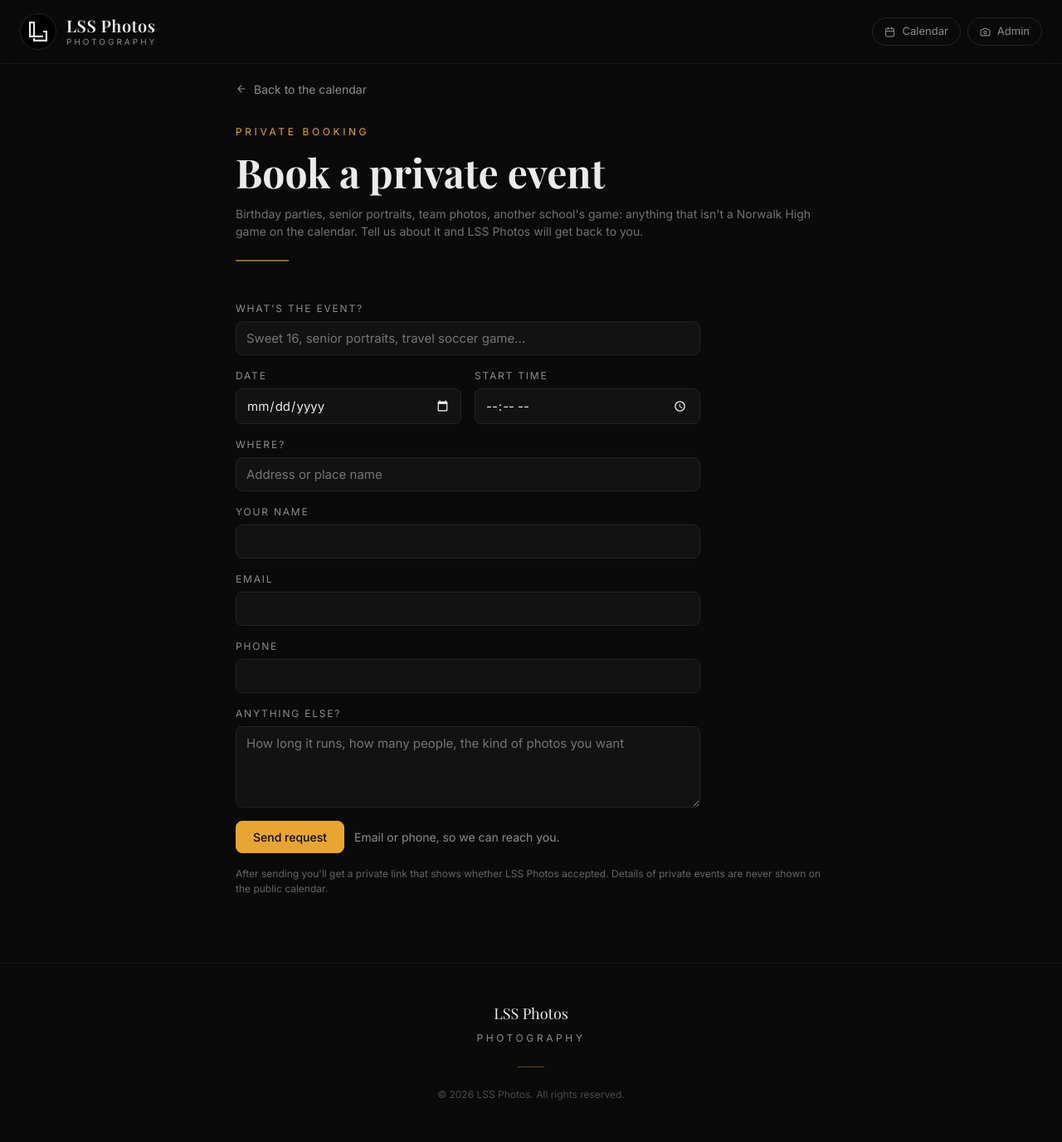
After one commit to Viper248/lss-photos, a Flask app: page /calendar/private in a window 1280 px wide. The commit adds this page. Shown: the whole page at 83% size. Run offline with Flask 3, Linux system fonts and the light colour scheme; data comes from the database, SQL or seed files in the repository; data that the repository does not hold is empty; some libraries are stand-ins or nearby versions.

Commit message:
Calendar: every Norwalk sport and level; busy days; private event bookings
Schedule sync (fciac.py):
- Reads Norwalk's all-teams page on the CIAC site (plus Brien McMahon's, for
  co-op teams it hosts) instead of per-sport varsity master schedules: every
  sport and level (varsity, JV, freshman) for the whole school year, in one
  ~2 second request. Fixes boys golf (FCIAC moved it to fall) and freshman
  football missing. Varsity game keys are unchanged, so bookings carry over.
- Multi-team meets, titled events, status (Canceled/Postponed); a blocked-IP or
  changed-layout page fails the sync instead of wiping the schedule.

Calendar: level filter; games tagged with level; "not available" days.

Busy days (Admin -> Bookings): block a day or a run of days with a private
note; no game or private requests then; warnings on requests and bookings.

Private events (/calendar/private): request LSS for anything not on the
calendar; same accept/decline and status page. The public calendar only says
"private booking" on that day.

Co-Authored-By: Claude Opus 5.5 <noreply@anthropic.com>

```diff
--- a/app.py
+++ b/app.py
@@ -1,5 +1,5 @@
-"""Photo gallery site: public galleries, FCIAC game calendar with booking requests, and /admin (user accounts)
-for uploads, bookings and site settings. Run/deploy: see README.md."""
+"""Photo gallery site: public galleries, Norwalk High game calendar with booking requests (games and private events),
+and /admin (user accounts) for uploads, bookings, busy days and site settings. Run/deploy: see README.md."""
 import io
 import os
 import re
@@ -37,7 +37,8 @@ LINKS = {  # key: (label, placeholder, what a bare handle is appended to); shown
 FORMATS = {"JPEG": ".jpg", "MPO": ".jpg", "PNG": ".png", "WEBP": ".webp"}
 THUMB_PX = 800  # long edge; sharp in the grid on retina screens, ~100 KB each
 MAX_FAILS, FAIL_WINDOW = 10, timedelta(minutes=15)  # per IP, then logins are refused for a while
-MAX_REQUESTS = 5  # booking requests per IP per hour
+MAX_REQUESTS = 5  # booking requests per IP per hour (games and private events together)
+MAX_BUSY_DAYS = 90  # one "busy from ... to" entry in admin
 LOCAL = ZoneInfo("America/New_York")  # game times on the CIAC site are local
 EMAIL = re.compile(r"[^@\s]+@[^@\s]+\.[^@\s]+")
 DATA = Path(os.environ.get("DATA_DIR") or Path(__file__).parent / "data")
@@ -62,13 +63,15 @@ create index if not exists logins_by_ip on logins (ip, at);
 create table if not exists settings (key text primary key, value text not null);
 create table if not exists games (id integer primary key, key text not null unique, sport_id integer not null,
     sport text not null, date text not null, time text not null, sort text not null, kind text not null,
-    home text not null, away text not null, site text not null, seen text not null, gone integer not null default 0);
+    home text not null, away text not null, site text not null, seen text not null, gone integer not null default 0,
+    level text not null default '', private integer not null default 0);
 create index if not exists games_by_date on games (date, sort);
 create table if not exists bookings (id integer primary key, game_id integer not null, token text not null unique,
     name text not null, email text not null, phone text not null, note text not null,
     status text not null default 'pending', reply text not null default '', ip text not null,
     created text not null, decided text);
 create index if not exists bookings_by_game on bookings (game_id);
+create table if not exists busy_days (date text primary key, note text not null default '');
 """)
 con.execute("begin")  # the one-time setup below happens all at once or not at all
 if not con.execute("select 1 from sections").fetchone():
@@ -83,6 +86,12 @@ if "category" in [r[1] for r in con.execute("pragma table_info(galleries)")]:  #
         con.execute("update galleries set section_id = (select id from sections where name = ? and parent_id is null)"
                     " where category = ?", (name, key))
     con.execute("alter table galleries drop column category")
+games_cols = [r[1] for r in con.execute("pragma table_info(games)")]
+if "level" not in games_cols:  # databases from the varsity-only schedule, before private events
+    con.execute("alter table games add column level text not null default ''")
+    con.execute("update games set level = 'Varsity'")
+if "private" not in games_cols:
+    con.execute("alter table games add column private integer not null default 0")
 if not con.execute("select 1 from users").fetchone():  # first run: one account, from ADMIN_PASSWORD
     first_pw = os.environ.get("ADMIN_PASSWORD") or secrets.token_urlsafe(9)
     con.execute("insert into users (username, password, created) values ('admin', ?, ?)",
@@ -106,10 +115,12 @@ GALLERIES = """select g.*, coalesce(s.parent_id, s.id) as top_id, coalesce(p.nam
 NEWEST = " order by g.date desc, g.id desc"
 DUMMY_HASH = generate_password_hash("x")  # unknown usernames take as long to reject as wrong passwords
 # Each game's booking status: accepted if any request was accepted, else pending if any is waiting.
+# Private events are rows in games too (private = 1, sport "Private event", home = what it is), never shown publicly.
 GAMES = """select g.*, (select case when sum(status = 'accepted') then 'accepted' when sum(status = 'pending')
     then 'pending' end from bookings where game_id = g.id) as booked from games g"""
-BOOKINGS = """select b.*, g.sport, g.date, g.time, g.sort, g.home, g.away, g.site, g.gone
+BOOKINGS = """select b.*, g.sport, g.level, g.kind, g.date, g.time, g.sort, g.home, g.away, g.site, g.gone, g.private
     from bookings b join games g on g.id = b.game_id"""
+ACCEPTED = "exists (select 1 from bookings where game_id = g.id and status = 'accepted')"
 
 if os.environ.get("FCIAC_SYNC", "1") != "0":
     fciac.start(DB)
@@ -198,7 +209,7 @@ def media(path):
     return send_from_directory(MEDIA, path, max_age=31536000)  # random names, never change
 
 
-# --- calendar: FCIAC games with LSS bookings on top ---
+# --- calendar: Norwalk games with LSS bookings on top; private events; days LSS is busy ---
 
 def local_today():
     return datetime.now(LOCAL).date()
@@ -214,11 +225,27 @@ def month_arg(value, fallback):
 app.jinja_env.globals.update(called_off=fciac.called_off)
 
 
+def busy_note(day):
+    """Why LSS can't take bookings on this ISO date ('' = free, None = not busy), from Admin -> Bookings."""
+    row = q("select note from busy_days where date = ?", day).fetchone()
+    return row["note"] if row else None
+
+
 @app.template_filter()
 def matchup(g):
-    if not g["away"]:
+    if not g["away"]:  # private events, and games with a title but no opponent listed
         return g["home"]
+    if not g["home"]:  # another school's meet, or a neutral site
+        teams = g["away"].split(", ")
+        return " vs ".join(teams) if len(teams) == 2 else "Meet: " + g["away"]
     return f"{g['away']} at {g['home']}" if "," not in g["away"] else f"{g['home']} meet: {g['away']}"
+
+
+@app.template_filter()
+def team_tag(g):
+    """'Football · Freshman · Scrimmage': sport, level unless varsity, type unless a league game."""
+    return " · ".join(x for x in (g["sport"], g["level"] if g["level"] != "Varsity" else "",
+                                  g["kind"] if g["kind"] != "League" else "") if x)
 
 
 @app.get("/calendar")
@@ -230,11 +257,14 @@ def calendar_page():
     except ValueError:
         day = today if today.replace(day=1) == month else month
     layers = set(a.getlist("layer")) if "f" in a else {"fciac", "lss"}  # f: the filter form was submitted
-    sport = a.get("sport", type=int)
+    sport, level = a.get("sport", type=int), a.get("level", "")
     weeks = Calendar(firstweekday=6).monthdatescalendar(month.year, month.month)  # Sunday first
-    sql, args = GAMES + " where not g.gone and g.date between ? and ?", [weeks[0][0].isoformat(), weeks[-1][-1].isoformat()]
+    span = [weeks[0][0].isoformat(), weeks[-1][-1].isoformat()]
+    sql, args = GAMES + " where not g.gone and not g.private and g.date between ? and ?", list(span)
     if sport:
         sql, args = sql + " and g.sport_id = ?", args + [sport]
+    if level:
+        sql, args = sql + " and g.level = ?", args + [level]
     games = q(sql + " order by g.date, g.sort, g.sport", *args).fetchall()
     if "fciac" not in layers:  # bookings layer alone: only the games LSS is booked for or asked about
         games = [gm for gm in games if gm["booked"]] if "lss" in layers else []
@@ -246,42 +276,102 @@ def calendar_page():
         d["n"] += 1
         if gm["booked"]:
             d[gm["booked"]] += 1
+    busy = {r["date"] for r in q("select date from busy_days where date between ? and ?", *span)}
+    private = set()  # days with an accepted private event: shown as booked, nothing else about them
+    if "lss" in layers:
+        private = {r["date"] for r in q(f"select distinct date from games g where g.private and {ACCEPTED}"
+                                        " and g.date between ? and ?", *span)}
+    for d in busy | private:
+        days.setdefault(d, {"n": 0, "accepted": 0, "pending": 0})
     s = settings()
-    keep = {"f": 1, "layer": sorted(layers), "sport": sport}  # carried by every link
+    keep = {"f": 1, "layer": sorted(layers), "sport": sport, "level": level or None}  # carried by every link
     return render_template("calendar.html", keep=keep, weeks=weeks, month=month, day=day, this_day=today, days=days, layers=layers,
-                           games=[gm for gm in games if gm["date"] == day.isoformat()], sport=sport,
-                           sports=q("select distinct sport_id, sport from games order by sport").fetchall(),
+                           games=[gm for gm in games if gm["date"] == day.isoformat()], sport=sport, level=level,
+                           busy=busy, private=private, day_busy=day.isoformat() in busy,
+                           sports=q("select distinct sport_id, sport from games where not private order by sport").fetchall(),
+                           levels=[r[0] for r in q("select distinct level from games where not private and level != ''"
+                                                   " order by level = 'Varsity' desc, level = 'Junior Varsity' desc, level")],
                            prev=(month - timedelta(days=1)).replace(day=1), next=(month + timedelta(days=31)).replace(day=1),
                            synced=s.get("sync_at"), syncing=s.get("sync_running") == "1")
 
 
 @app.route("/calendar/game/<int:game_id>", methods=["GET", "POST"])
 def book_game(game_id):
-    gm = q(GAMES + " where g.id = ? and not g.gone", game_id).fetchone() or abort(404)
-    open_for_requests = gm["date"] >= local_today().isoformat() and not fciac.called_off(gm["time"])
+    gm = q(GAMES + " where g.id = ? and not g.gone and not g.private", game_id).fetchone() or abort(404)
+    played, day_busy = gm["date"] < local_today().isoformat(), busy_note(gm["date"]) is not None
+    open_for_requests = not played and not fciac.called_off(gm["time"]) and not day_busy
     form, error = request.form, None
     if request.method == "POST":
-        ip, hour_ago = client_ip(), (datetime.now(timezone.utc) - timedelta(hours=1)).isoformat(timespec="seconds")
-        name, email, phone = form.get("name", "").strip(), form.get("email", "").strip(), form.get("phone", "").strip()
-        if form.get("website"):  # hidden field only bots fill in
-            abort(400, "Request not sent.")
         if not open_for_requests:
             error = "This game can't be booked any more."
-        elif not name or not (email or phone):
-            error = "Please give your name and an email address or phone number."
-        elif email and not EMAIL.fullmatch(email):
-            error = "That email address doesn't look right."
-        elif q("select count(*) from bookings where ip = ? and created > ?", ip, hour_ago).fetchone()[0] >= MAX_REQUESTS:
-            error = "Too many requests from here in the last hour. Please try again later."
         else:
-            token = secrets.token_urlsafe(12)
-            q("insert into bookings (game_id, token, name, email, phone, note, ip, created) values (?, ?, ?, ?, ?, ?, ?, ?)",
-              game_id, token, name[:100], email[:200], phone[:40], form.get("note", "").strip()[:1000], ip, now())
-            return redirect(url_for("booking_status", token=token))
-    busy = q("""select * from games g where g.date = ? and g.id != ? and not g.gone and exists
-        (select 1 from bookings where game_id = g.id and status = 'accepted') order by g.sort""", gm["date"], game_id)
-    return render_template("book.html", gm=gm, open_for_requests=open_for_requests, form=form, error=error,
-                           busy=busy.fetchall()), 400 if error else 200
+            error = request_problem(form)
+        if not error:
+            return redirect(url_for("booking_status", token=add_booking(game_id, form)))
+    booked = q(f"""select * from games g where g.date = ? and g.id != ? and not g.gone and {ACCEPTED} order by g.sort""",
+               gm["date"], game_id)
+    return render_template("book.html", gm=gm, open_for_requests=open_for_requests, played=played, form=form,
+                           error=error, busy=booked.fetchall()), 400 if error else 200
+
+
+def request_problem(form):
+    """What's wrong with a booking request form (game or private event), or None."""
+    ip, hour_ago = client_ip(), (datetime.now(timezone.utc) - timedelta(hours=1)).isoformat(timespec="seconds")
+    if form.get("website"):  # hidden field only bots fill in
+        abort(400, "Request not sent.")
+    email = form.get("email", "").strip()
+    if not form.get("name", "").strip() or not (email or form.get("phone", "").strip()):
+        return "Please give your name and an email address or phone number."
+    if email and not EMAIL.fullmatch(email):
+        return "That email address doesn't look right."
+    if q("select count(*) from bookings where ip = ? and created > ?", ip, hour_ago).fetchone()[0] >= MAX_REQUESTS:
+        return "Too many requests from here in the last hour. Please try again later."
+    return None
+
+
+def add_booking(game_id, form):
+    token = secrets.token_urlsafe(12)
+    q("insert into bookings (game_id, token, name, email, phone, note, ip, created) values (?, ?, ?, ?, ?, ?, ?, ?)",
+      game_id, token, form["name"].strip()[:100], form.get("email", "").strip()[:200], form.get("phone", "").strip()[:40],
+      form.get("note", "").strip()[:1000], client_ip(), now())
+    return token
+
+
+@app.route("/calendar/private", methods=["GET", "POST"])
+def book_private():
+    """Request LSS for something that isn't a Norwalk game: a party, portraits, another school's event..."""
+    form, error, today = request.form, None, local_today()
+    busy = q("select date from busy_days where date >= ? order by date limit 60", today.isoformat()).fetchall()
+    if request.method == "POST":
+        what, place = form.get("what", "").strip(), form.get("place", "").strip()
+        try:
+            day = date.fromisoformat(form.get("date", ""))
+        except ValueError:
+            day = None
+        try:
+            start = datetime.strptime(form.get("time", ""), "%H:%M")
+        except ValueError:
+            start = None
+        if not what:
+            error = "Tell us what the event is."
+        elif not day:
+            error = "Pick the date of the event."
+        elif day < today or day > today + timedelta(days=730):
+            error = "Pick a date between today and two years from now."
+        elif form.get("time") and not start:
+            error = "That start time doesn't look right."
+        elif busy_note(day.isoformat()) is not None:
+            error = f"Sorry, {SITE} isn't available on {nice_date(day.isoformat())}. Please pick another day."
+        else:
+            error = request_problem(form)
+        if not error:
+            t = f"{start:%I:%M %p}".lstrip("0") if start else "TBA"
+            game_id = q("""insert into games (key, sport_id, sport, date, time, sort, kind, home, away, site, seen, private)
+                values (?, 0, 'Private event', ?, ?, ?, '', ?, '', ?, ?, 1)""", "private-" + secrets.token_hex(8),
+                        day.isoformat(), t, fciac.sort_time(t), what[:100], place[:200], now()).lastrowid
+            return redirect(url_for("booking_status", token=add_booking(game_id, form)))
+    return render_template("book_private.html", form=form, error=error, busy=busy, min_day=today.isoformat(),
+                           day=request.args.get("d", "")), 400 if error else 200
 
 
 @app.route("/booking/<token>", methods=["GET", "POST"])
@@ -594,9 +684,13 @@ def admin_logins():
 @app.route("/admin/bookings", methods=["GET", "POST"])
 def admin_bookings():
     if request.method == "POST":
-        if request.form.get("action") == "sync":
+        action = request.form.get("action")
+        if action == "sync":
             fciac.sync_now()
-            flash("Checking the FCIAC schedule now. It can take a few minutes; reload this page to see when it's done.")
+            flash("Checking the CIAC schedule now. It usually takes a few seconds; reload this page to see when it's done.")
+            return redirect(request.path)
+        if action in ("busy", "free"):
+            flash(busy_days_change(request.form, action))
             return redirect(request.path)
         b = q("select * from bookings where id = ?", request.form.get("id", type=int)).fetchone() or abort(404)
         status = {"accept": "accepted", "decline": "declined", "reopen": "pending"}.get(request.form.get("action")) or abort(400)
@@ -612,9 +706,32 @@ def admin_bookings():
         booked_days.setdefault(b["date"], []).append(b)
     past = q(BOOKINGS + " where b.status in ('declined', 'canceled') or (b.status = 'accepted' and g.date < ?)"
              " order by g.date desc limit 50", today).fetchall()
+    busy = q("select * from busy_days where date >= ? order by date", today).fetchall()
     s = settings()
     return render_template("admin_bookings.html", pending=pending, accepted=accepted, past=past, booked_days=booked_days,
-                           sync=s, games=q("select count(*) from games where not gone").fetchone()[0])
+                           busy=busy, busy_dates={r["date"]: r["note"] for r in busy}, sync=s,
+                           games=q("select count(*) from games where not gone and not private").fetchone()[0])
+
+
+def busy_days_change(f, action):
+    """Mark a day (or from ... to) as busy, or free one again. Returns what to tell the admin."""
+    if action == "free":
+        if q("delete from busy_days where date = ?", f.get("date", "")).rowcount:
+            return f"{nice_date(f['date'])} is open for bookings again."
+        return "That day wasn't marked busy."
+    try:
+        first = date.fromisoformat(f.get("date", ""))
+        last = date.fromisoformat(f["until"]) if f.get("until") else first
+    except ValueError:
+        return "Pick the day you're busy."
+    if not 0 <= (last - first).days < MAX_BUSY_DAYS:
+        return f"The last day has to be on or after the first, and at most {MAX_BUSY_DAYS} days later."
+    note = f.get("note", "").strip()[:200]
+    for i in range((last - first).days + 1):
+        q("insert into busy_days (date, note) values (?, ?) on conflict (date) do update set note = excluded.note",
+          (first + timedelta(days=i)).isoformat(), note)
+    span = nice_date(first.isoformat()) + (f" to {nice_date(last.isoformat())}" if last != first else "")
+    return f"Marked {span} as busy. Nobody can request a booking then."
 
 
 if __name__ == "__main__":
--- a/static/style.css
+++ b/static/style.css
@@ -104,6 +104,7 @@ footer .social { display: flex; justify-content: center; gap: 8px; margin-bottom
 
 /* admin */
 .form { display: grid; gap: 16px; max-width: 560px; }
+.form .two { display: grid; grid-template-columns: repeat(auto-fit, minmax(180px, 1fr)); gap: 16px; }
 .new { display: grid; gap: 16px; }
 #up:has([name=gallery_id] option:not([value=""]):checked) .new { display: none; }
 label { display: grid; gap: 6px; font-size: 12px; text-transform: uppercase; letter-spacing: .15em; color: var(--muted); }
@@ -206,6 +207,8 @@ button.link { padding: 0; border: 0; background: none; color: inherit; font: inh
 .mark { display: inline-block; width: 10px; height: 10px; flex: none; border-radius: 50%; }
 .mark.booked { background: var(--gold); }
 .mark.asked { border: 2px solid var(--gold); }
+.mark.off { background: #e8715f; }
+.daycell.busy { background: rgb(232 113 95 / .08); }
 .legend { display: flex; flex-wrap: wrap; gap: 6px 20px; margin-top: 16px; font-size: 12px; color: var(--muted); }
 .legend span { display: flex; align-items: center; gap: 6px; }
 .day h2 { margin-bottom: 16px; font-size: 24px; }
--- /dev/null
+++ b/templates/book_private.html
@@ -0,0 +1,36 @@
+{% extends "base.html" %}
+{% block title %}Book a private event | {{ SITE }}{% endblock %}
+{% block body %}
+<main class="wrap page narrow">
+  <a class="back" href="{{ url_for('calendar_page') }}"><svg class="i"><use href="#arrow-left"/></svg>Back to the calendar</a>
+  <p class="eyebrow gold">Private booking</p>
+  <h1>Book a private event</h1>
+  <p class="desc">Birthday parties, senior portraits, team photos, another school's game: anything that isn't a Norwalk
+    High game on the calendar. Tell us about it and {{ SITE }} will get back to you.</p>
+  <div class="bar"></div>
+
+  {% if busy %}
+  <div class="flash warn" role="note">
+    <b>{{ SITE }} isn't available on these days:</b>
+    {% for b in busy %}{{ b.date|nice_date }}{{ '; ' if not loop.last }}{% endfor %}
+  </div>
+  {% endif %}
+  {% if error %}<p class="flash" role="alert">{{ error }}</p>{% endif %}
+  <form class="form" method="post">
+    <label>What's the event? <input name="what" value="{{ form.get('what', '') }}" maxlength="100" required placeholder="Sweet 16, senior portraits, travel soccer game…"></label>
+    <div class="two">
+      <label>Date <input type="date" name="date" value="{{ form.get('date', day) }}" min="{{ min_day }}" required></label>
+      <label>Start time <input type="time" name="time" value="{{ form.get('time', '') }}"></label>
+    </div>
+    <label>Where? <input name="place" value="{{ form.get('place', '') }}" maxlength="200" placeholder="Address or place name"></label>
+    <label>Your name <input name="name" value="{{ form.get('name', '') }}" autocomplete="name" maxlength="100" required></label>
+    <label>Email <input type="email" name="email" value="{{ form.get('email', '') }}" autocomplete="email" maxlength="200"></label>
+    <label>Phone <input type="tel" name="phone" value="{{ form.get('phone', '') }}" autocomplete="tel" maxlength="40"></label>
+    <label>Anything else? <textarea name="note" rows="4" maxlength="1000" placeholder="How long it runs, how many people, the kind of photos you want">{{ form.get('note', '') }}</textarea></label>
+    <label class="hp" aria-hidden="true">Website <input name="website" tabindex="-1" autocomplete="off"></label>
+    <div class="row"><button class="btn">Send request</button><span>Email or phone, so we can reach you.</span></div>
+  </form>
+  <p class="fine">After sending you'll get a private link that shows whether {{ SITE }} accepted. Details of private events are
+    never shown on the public calendar.</p>
+</main>
+{% endblock %}
--- a/templates/booking.html
+++ b/templates/booking.html
@@ -12,9 +12,9 @@
   {% if b.reply %}<blockquote class="reply"><small>Note from {{ SITE }}</small>{{ b.reply }}</blockquote>{% endif %}
 
   <section class="panel">
-    <p class="tag">{{ b.sport }}</p>
+    <p class="tag">{{ b|team_tag }}</p>
     <h2>{{ b|matchup }}</h2>
-    <p class="meta"><span><svg class="i"><use href="#calendar"/></svg>{{ b.date|nice_date }}, {{ b.time }}</span><span>{{ b.site }}</span></p>
+    <p class="meta"><span><svg class="i"><use href="#calendar"/></svg>{{ b.date|nice_date }}, {{ b.time }}</span>{% if b.site %}<span>{{ b.site }}</span>{% endif %}</p>
     {% if b.gone %}<p class="flash">This game is no longer on the schedule. It may have been moved or canceled.</p>{% endif %}
     <p class="desc">Requested by {{ b.name }}{% if b.note %}: “{{ b.note }}”{% endif %}</p>
   </section>
```
Also changed, not shown: fciac.py (+121 -61 lines), templates/admin_bookings.html (+34 -5 lines), templates/book.html (+7 -2 lines), templates/calendar.html (+18 -8 lines), test_app.py (+108 -21 lines), README.md.
